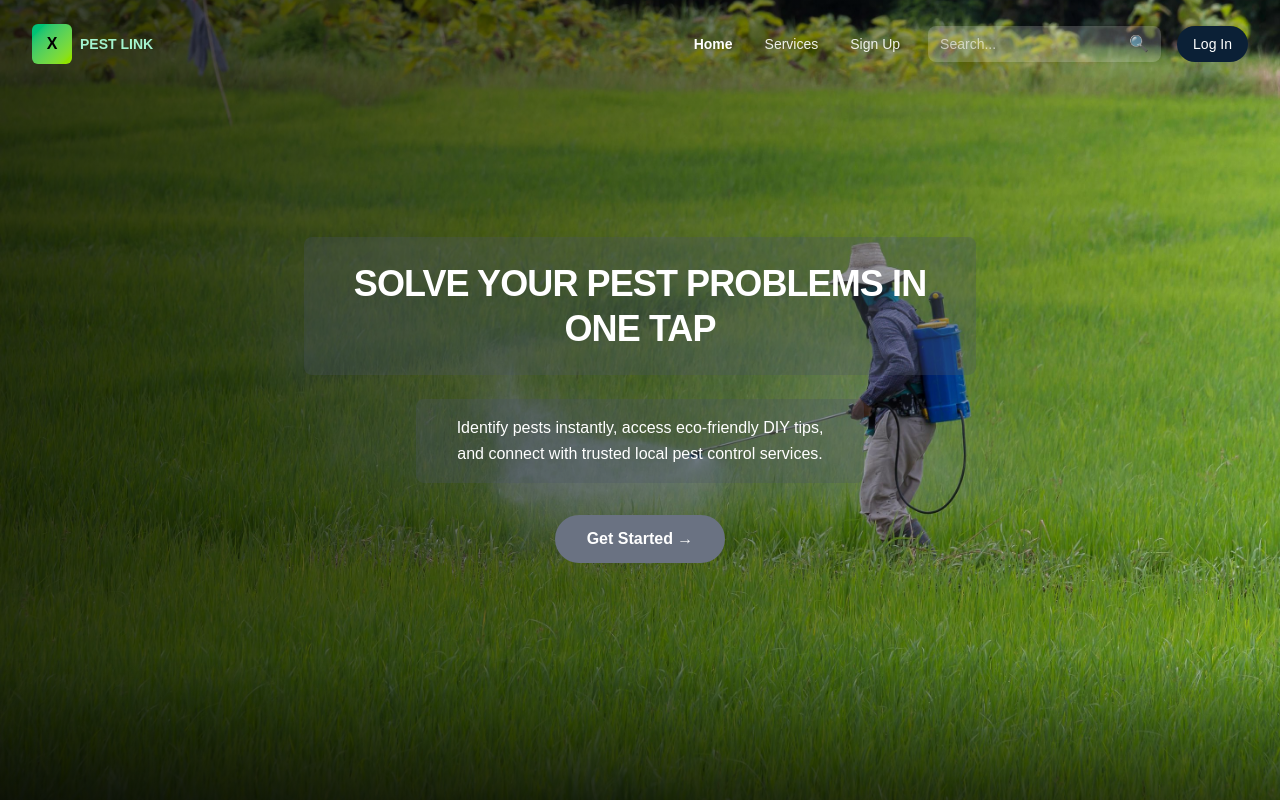
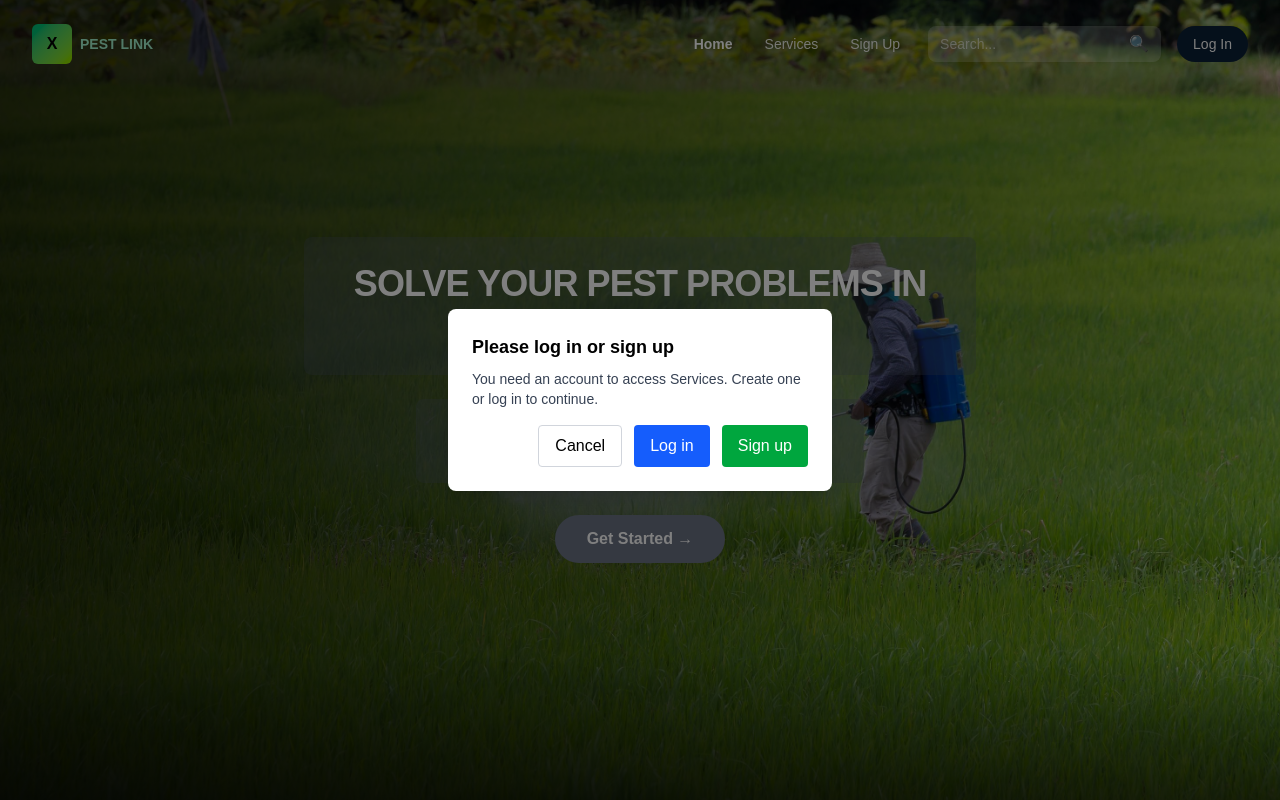
Before and after one commit to leonard-james/Pestilink, a Next.js app: page / in a window 1280 px wide. Both pictures are taken after a click on the button "Get Started →". Shown: the top 800 px of the page. Built offline with nearby package versions, Linux system fonts and the light colour scheme.

Commit message:
Implement authentication check and modal in Home component for user access to services

```diff
--- a/app/page.tsx
+++ b/app/page.tsx
@@ -1,8 +1,27 @@
+'use client';
+
 import Image from "next/image";
+import { useEffect, useState } from "react";
+import { useRouter } from "next/navigation";
 import Header from "./components/Header";
 import Footer from "./components/Footer";
 
 export default function Home() {
+  const router = useRouter();
+  const [isAuthenticated, setIsAuthenticated] = useState(false);
+  const [showAuthModal, setShowAuthModal] = useState(false);
+
+  useEffect(() => {
+    const token = typeof window !== 'undefined' ? localStorage.getItem('authToken') : null;
+    setIsAuthenticated(Boolean(token));
+  }, []);
+
+  const handleGetStarted = () => {
+    if (!isAuthenticated) {
+      setShowAuthModal(true);
+    }
+  };
+
   return (
     <div className="min-h-screen w-full bg-black text-white flex flex-col">
       <Header />
@@ -43,6 +62,7 @@ export default function Home() {
 
               {/* Get Started Button */}
               <button
+                onClick={handleGetStarted}
                 className="px-8 py-3 bg-gray-500 hover:bg-gray-600 text-white font-semibold rounded-full transition"
               >
                 Get Started →
@@ -56,6 +76,48 @@ export default function Home() {
         </div>
       </main>
 
+      {/* Auth Modal */}
+      {showAuthModal && (
+        <div className="fixed inset-0 z-50 flex items-center justify-center px-4">
+          <div
+            className="absolute inset-0 bg-black/50"
+            onClick={() => setShowAuthModal(false)}
+          />
+          <div className="relative z-10 max-w-sm w-full bg-white text-black rounded-lg p-6 shadow-lg">
+            <h3 className="text-lg font-semibold mb-2">Please log in or sign up</h3>
+            <p className="mb-4 text-sm text-gray-700">
+              You need an account to access Services. Create one or log in to continue.
+            </p>
+            <div className="flex gap-3 justify-end">
+              <button
+                onClick={() => setShowAuthModal(false)}
+                className="px-4 py-2 rounded border border-gray-300 hover:bg-gray-100"
+              >
+                Cancel
+              </button>
+              <button
+                onClick={() => {
+                  setShowAuthModal(false);
+                  router.push('/login');
+                }}
+                className="px-4 py-2 rounded bg-blue-600 text-white hover:bg-blue-700"
+              >
+                Log in
+              </button>
+              <button
+                onClick={() => {
+                  setShowAuthModal(false);
+                  router.push('/signup');
+                }}
+                className="px-4 py-2 rounded bg-green-600 text-white hover:bg-green-700"
+              >
+                Sign up
+              </button>
+            </div>
+          </div>
+        </div>
+      )}
+
       <Footer />
     </div>
   );
```
